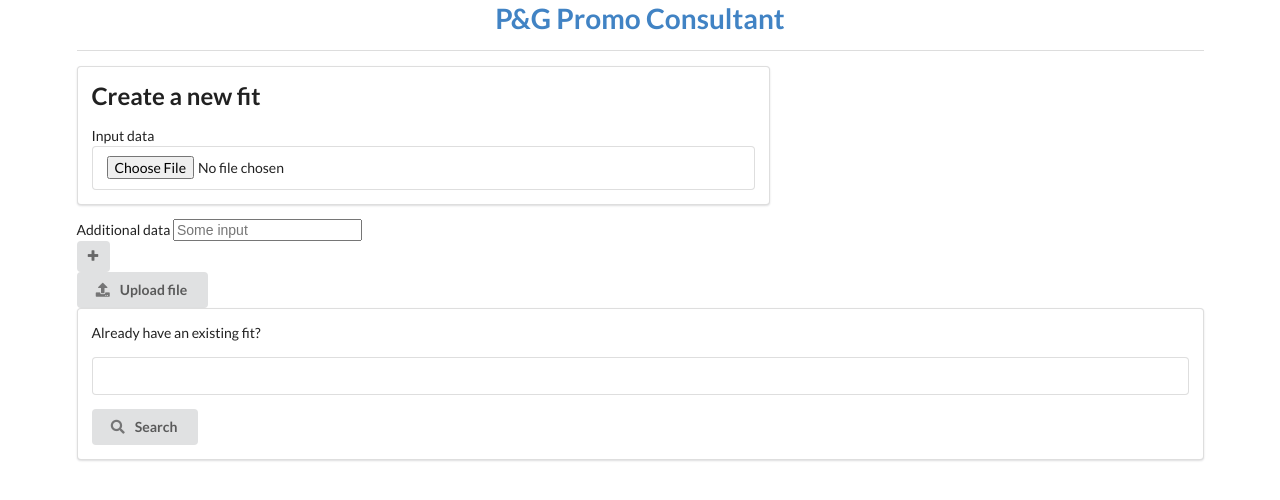
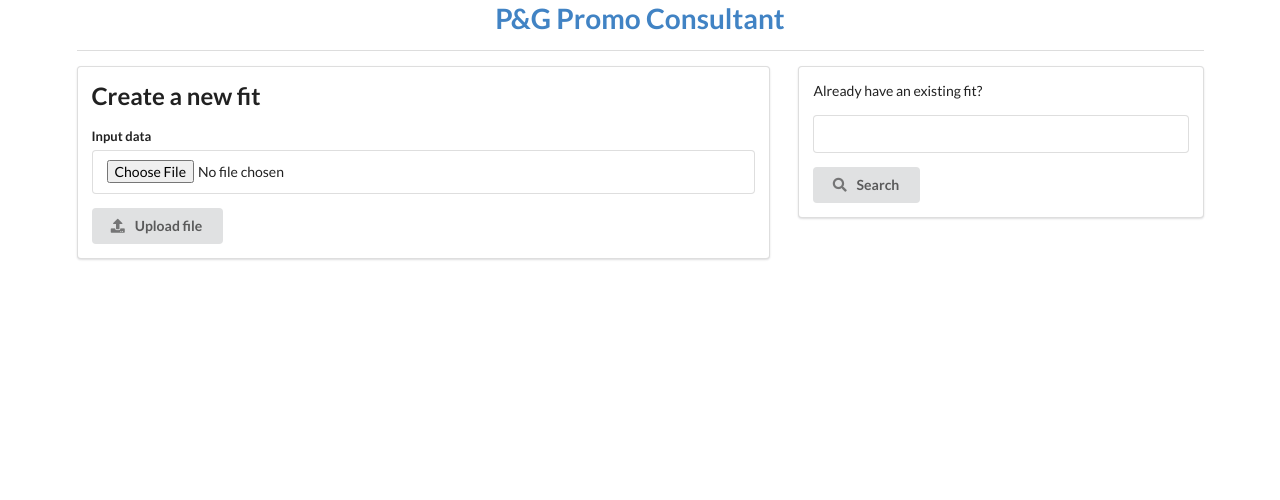
Before and after one commit to whimo/promobot, a Flask app: page / in a window 1280 px wide. Shown: the top 500 px of the page. Run offline with Flask 2, Linux system fonts and the light colour scheme; some libraries are stand-ins or nearby versions.

Commit message:
Forms work!

```diff
--- a/app/templates/fit.html
+++ b/app/templates/fit.html
@@ -13,6 +13,7 @@
         <script src="../static/js/dynamic-forms.js"></script>
 
         <form class="ui form" method="post">
+            {{ superform.hidden_tag() }}
             <div class="grouped fields">
                 <label>Category</label>
                 {% for field in superform.category %}
@@ -47,6 +48,7 @@
 
             <div id="dynamic">
                 {% for entryform in superform.per_entry_params %}
+                    {{ entryform.hidden_tag() }}
                     <div class="ui segment dynamically-repeated">
                         <div class="field">
                             <div class="two fields">
--- a/app/templates/index.html
+++ b/app/templates/index.html
@@ -6,21 +6,12 @@
         <div class="ui segment">
             <h2>Create a new fit</h2>
 
-            <form class="ui form" enctype="multipart/form-data" method="post"
+            <form class="ui form" enctype="multipart/form-data" method="post">
+                {{ fileform.hidden_tag() }}
+
                 <div class="field">
                     <label>Input data</label>
                     {{ fileform.file_data() }}
-                </div>
-
-                <div class="field">
-                    <label>Additional data</label>
-                    <input placeholder="Some input">
-                </div>
-
-                <div class="field">
-                    <div class="ui tiny icon button">
-                        <i class="plus icon"></i>
-                    </div>
                 </div>
 
                 <button class="ui button" name="data-submit" value="Upload file" type="submit">
@@ -35,6 +26,8 @@
         <div class="ui segment">
             <p>Already have an existing fit?</p>
             <form class="ui form" method="post">
+                {{ searchform.hidden_tag() }}
+
                 <div class="field">
                     {{ searchform.fit_id() }}
                 </div>
--- a/config.py
+++ b/config.py
@@ -5,7 +5,10 @@
 debug = True
 
 
-WTF_CSRF_ENABLED = False
+WTF_CSRF_ENABLED = True
+CSRF_ENABLED = True
+
+SECRET_KEY = 'totally secret key'
 
 UPLOAD_FOLDER = 'uploads'
 
```
